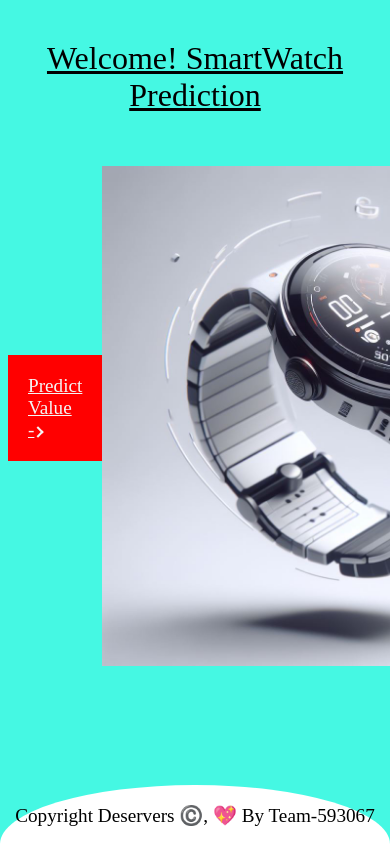
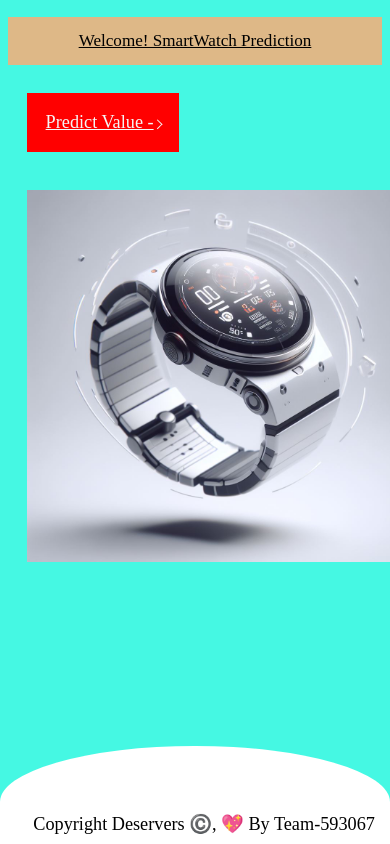
Before and after one commit to ajayganeshch/SmartInternz-AI-ML-DS, a Flask app: page / in a window 390 px wide; the page is wider, and only the part inside the window is pictured. Run offline with Flask 3, Linux system fonts and the light colour scheme; parts of the project's set-up code (start-up, migrations or seed data) failed here and were passed over.

Commit message:
Optimized For Small Screens

```diff
--- a/templates/index.html
+++ b/templates/index.html
@@ -65,19 +65,66 @@
       height: 7%;
     }
     p {
-      text-align: center;
+      display: flex;
+      justify-content: center;
+      align-items: center;
       font-size: xx-large;
       text-decoration: underline;
+      background-color: burlywood;
+      width: 100%;
+      height: 50px;
     }
     footer {
       margin-top: auto;
       text-align: center;
       font-size: larger;
     }
+
+    @media only screen and (max-width: 900px) {
+      /* For mobile phones: */
+      body {
+        display: block;
+        zoom: 95%;
+        min-height: 100vh;
+      }
+      img {
+        width: 90%;
+        max-width: none;
+      }
+      .main-div {
+        display: block;
+        margin-top: 30px;
+        margin-left: 20px;
+      }
+      p {
+        text-align: center;
+        font-size: large;
+        text-decoration: underline;
+        /* padding: 0; */
+        /* margin: 0; */
+      }
+      /* .p-div {
+        justify-content: center;
+      } */
+      /* footer {
+        margin-bottom: -40px;
+        margin-left: 40px;
+      } */
+      .img-div {
+        margin-top: 20px;
+      }
+      footer {
+        position: fixed;
+        bottom: 10px;
+        left: 35px;
+      }
+    }
   </style>
   <body>
     <section class="curved"></section>
-    <p>Welcome! SmartWatch Prediction</p>
+    <div class="p-div">
+      <p>Welcome! SmartWatch Prediction</p>
+    </div>
     <div class="main-div">
       <div class="btn-class">
         <a href="{{ url_for('predict') }}" target="_blank">Predict Value -</a>
--- a/templates/watch_prediction.html
+++ b/templates/watch_prediction.html
@@ -9,6 +9,7 @@
         display: flex;
         flex-direction: column;
         min-height: 97vh;
+        line-height: 2;
       }
       footer {
         margin-top: auto;
```
Also changed, not shown: templates/predict.html (+14 -0 lines).
